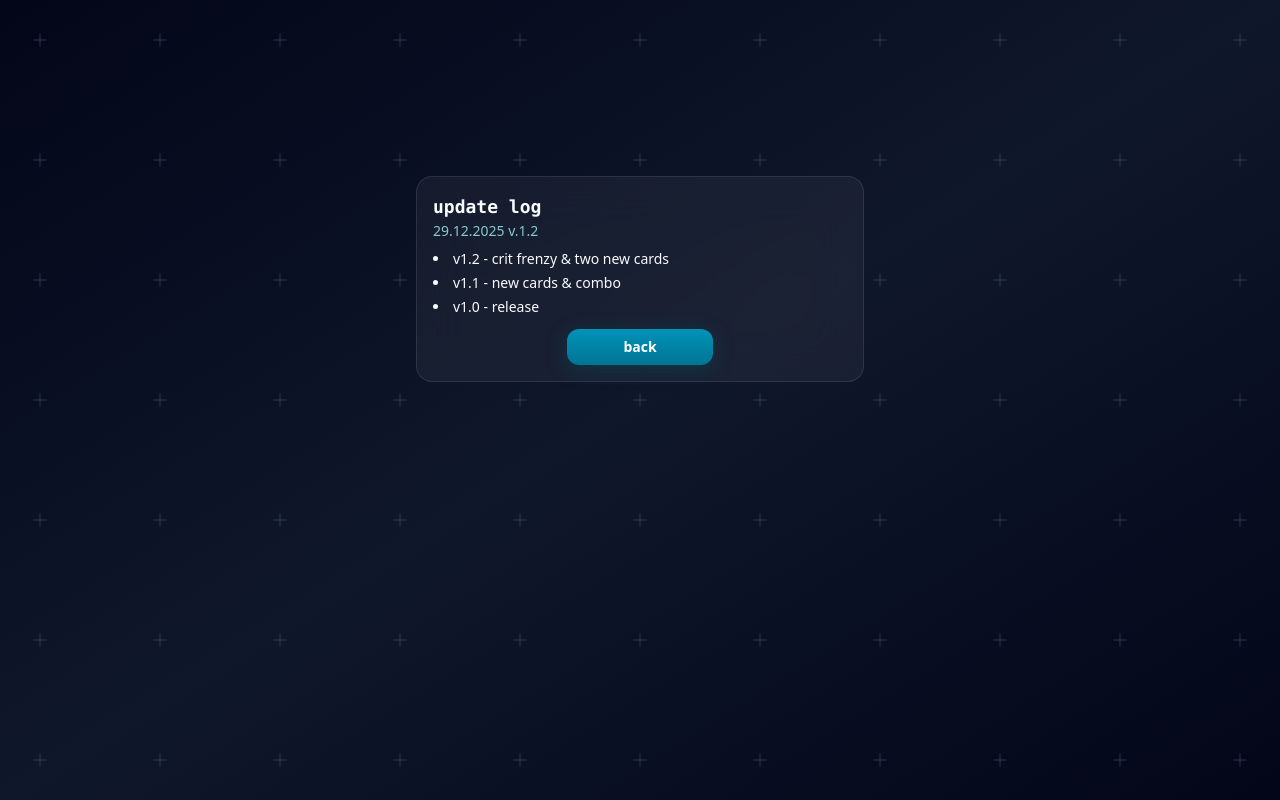
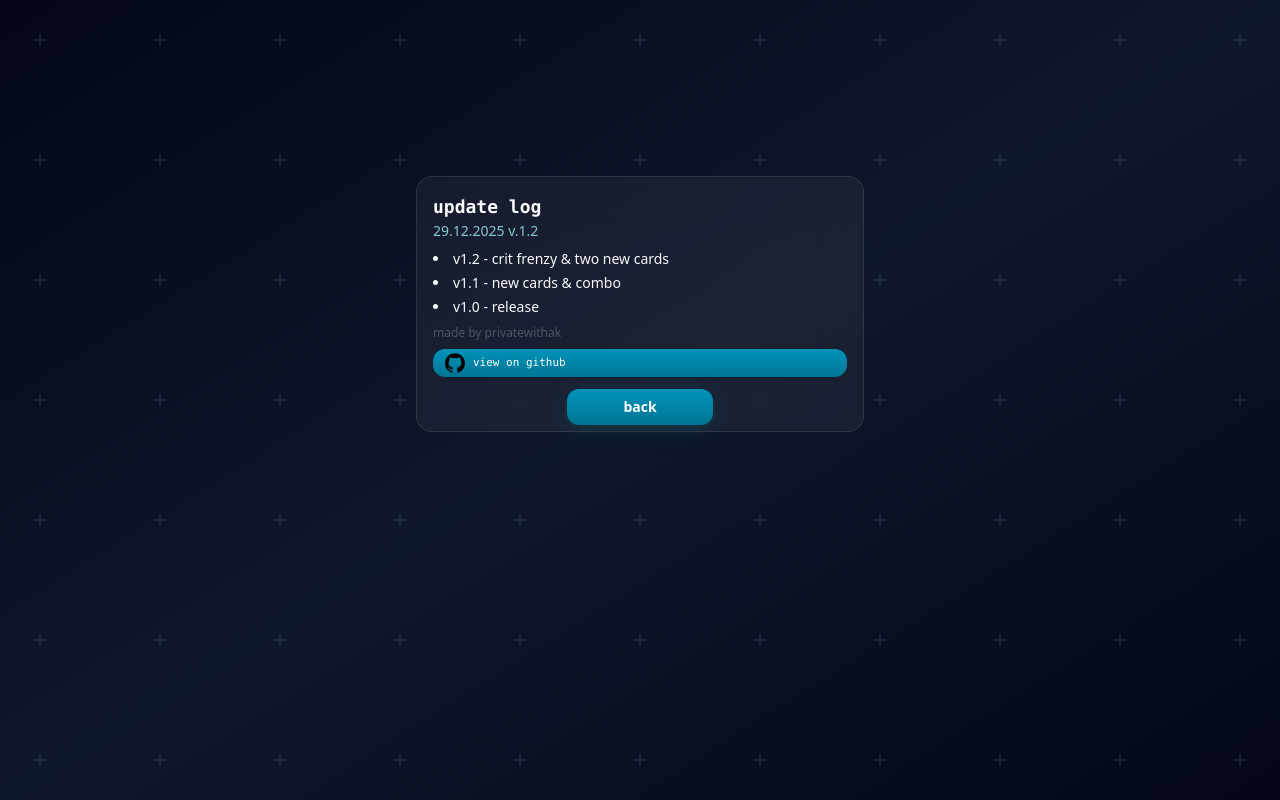
Before and after one commit to privatewithak/click-the-jury, a React (Vite) app: page / in a window 1280 px wide. Both pictures are taken after a click on the button "Updatelog". Built offline with nearby package versions, Linux system fonts and the light colour scheme.

Commit message:
add credits to updatelog

```diff
--- a/src/components/Game.jsx
+++ b/src/components/Game.jsx
@@ -172,7 +172,7 @@ function Game() {
 
     const handleCrit = () => {
       const random = Math.random();
-      if (random < 0.034) { // 3.4% chance
+      if (random < 0.034) {
         return critFrenzy();
       }
       return false;
--- a/src/components/Updatelog.jsx
+++ b/src/components/Updatelog.jsx
@@ -1,3 +1,6 @@
+import GithubLogo from '../assets/github.svg'
+
+
 export default function Updatelog({ theme, setSelected }) {
   return (
     <div className='relative p-3 mb-3 mt-8 rounded-2xl border border-white/10 bg-white/5 backdrop-blur-xl text-xs max-h-64 w-[92%] sm:w-full max-w-md z-2 mx-auto sm:p-4 sm:mb-4 sm:mt-12 sm:text-sm'>
@@ -8,6 +11,21 @@ export default function Updatelog({ theme, setSelected }) {
         <li>v1.1 - new cards & combo</li>
         <li>v1.0 - release</li>
       </ul>
+      <div className="flex-col flex mt-2 text-xs">
+        <span className='text-gray-600'>made by privatewithak</span>
+        <a
+          href="https://github.com/privatewithak/click-the-jury/"
+          target="_blank"
+          rel="noopener noreferrer"
+          aria-label="Open GitHub repository"
+          className={`mt-2 inline-flex items-center gap-2 px-3 py-1 rounded-xl ${theme.buttonBg} text-white text-[11px] font-medium hover:translate-y-0.5 transform transition-all duration-150 shadow-sm overflow-hidden`}
+        >
+
+          <img src={GithubLogo} alt="GitHub" className="w-4 h-4 sm:w-5 sm:h-5" />
+          <span className="font-mono">view on github</span>
+        </a>
+      </div>
+
 <button
   onClick={() => setSelected('card')}
   className={`${theme.buttonBg} text-sm font-semibold py-2 px-14 rounded-xl overflow-hidden transform transition-transform duration-250 hover:-translate-y-0.5 active:translate-y-0.5 focus:outline-none focus-visible:ring-2 focus-visible:ring-offset-2 focus-visible:ring-white/50 flex items-center justify-center mt-3 mx-auto`}
```
Also changed, not shown: src/assets/github.svg (added).
